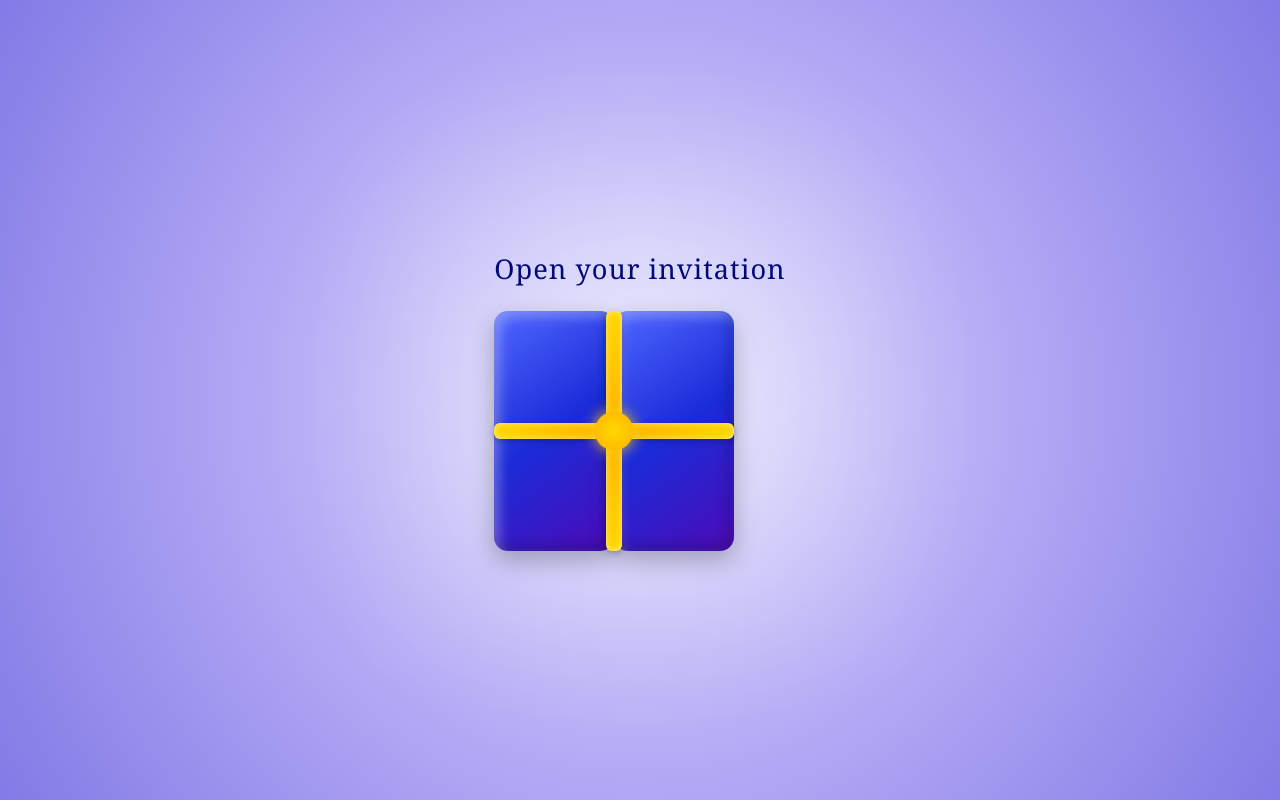
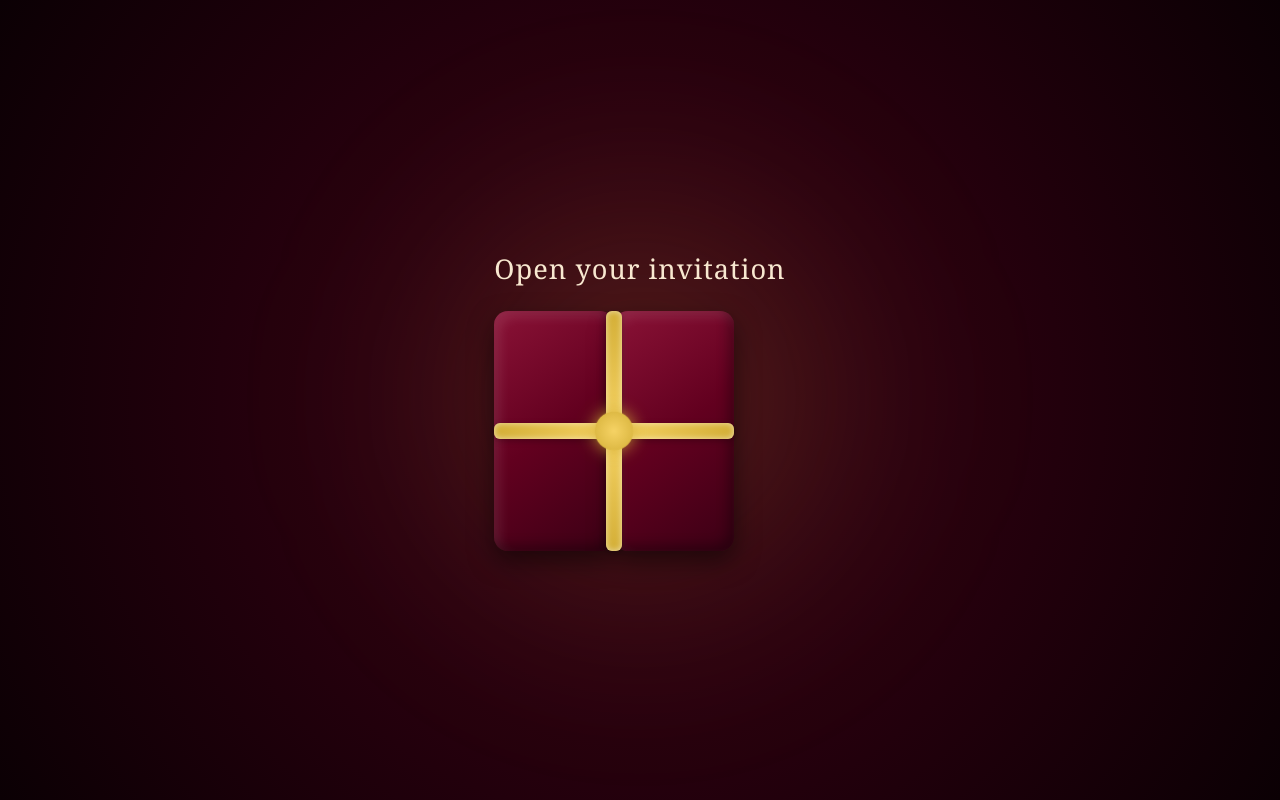
Before and after one commit to RAMAMOORTHIA/bala-preethi-engagement, a React (Vite) app: page / in a window 1280 px wide. Both pictures are taken after a click on the button "English". Built offline with nearby package versions, Linux system fonts and the light colour scheme; a web font is replaced by a local one.

Commit message:
gift wrapper color change

```diff
--- a/src/components/GiftWrapper.css
+++ b/src/components/GiftWrapper.css
@@ -2,8 +2,14 @@
   position: fixed;
   inset: 0;
 
-  /* Elegant wedding background */
-  background: radial-gradient(circle at center, #e3e3fd, #b2a9f5, #837ae6);
+  /* Background color matching your engagement website */
+  background: radial-gradient(
+    circle at center,
+    #3b0015 0%,
+    #25000d 50%,
+    #0b0004 100%
+  );
+
   display: flex;
   align-items: center;
   justify-content: center;
@@ -11,14 +17,21 @@
   overflow: hidden;
 }
 
-/* subtle background glow */
+/* Background golden glow */
+
 .gift-wrapper-container::before {
   content: "";
   position: absolute;
-  width: 500px;
-  height: 500px;
-  background: radial-gradient(circle, rgba(255, 255, 255, 0.4), transparent);
-  filter: blur(60px);
+  width: 600px;
+  height: 600px;
+
+  background: radial-gradient(
+    circle,
+    rgba(212, 175, 55, 0.2),
+    transparent 70%
+  );
+
+  filter: blur(80px);
   animation: glowMove 6s ease-in-out infinite alternate;
 }
 
@@ -26,6 +39,7 @@
   from {
     transform: translateY(-20px);
   }
+
   to {
     transform: translateY(20px);
   }
@@ -37,9 +51,9 @@
 }
 
 .gift-heading {
-  font-family: "Georgia", serif;
+  font-family: Georgia, serif;
   font-size: 1.7rem;
-  color: #00087a;
+  color: #f8e8d0;
   margin-bottom: 24px;
   letter-spacing: 1px;
   animation: fadeInText 1s ease-in-out;
@@ -50,6 +64,7 @@
     opacity: 0;
     transform: translateY(-12px);
   }
+
   to {
     opacity: 1;
     transform: translateY(0);
@@ -65,32 +80,33 @@
   perspective: 800px;
 }
 
-/* Hover feel */
+/* Hover effect */
+
 .gift-box-wrapper:hover {
   transform: scale(1.05);
 }
 
-/* Gift halves */
+/* Gift box */
+
 .gift-half {
   position: absolute;
   width: 50%;
   height: 100%;
   top: 0;
 
-  /* realistic gradient */
   background: linear-gradient(
     145deg,
-    #4f67ff,
-    #1b2bd8,
-    #4d0bb7
+    #8a1236,
+    #62001f,
+    #3b0015
   );
 
   border-radius: 14px;
 
   box-shadow:
-    inset -6px -6px 12px rgba(0, 0, 0, 0.2),
-    inset 6px 6px 12px rgba(255, 255, 255, 0.3),
-    0 10px 24px rgba(0, 0, 0, 0.25);
+    inset -6px -6px 12px rgba(0, 0, 0, 0.3),
+    inset 6px 6px 12px rgba(255, 255, 255, 0.1),
+    0 10px 24px rgba(0, 0, 0, 0.5);
 
   transition: transform 1s ease-in-out;
   z-index: 1;
@@ -114,7 +130,6 @@
   transition: all 0.6s ease-in-out;
 }
 
-/* golden ribbon gradient */
 .ribbon-horizontal {
   top: 50%;
   left: 0;
@@ -123,9 +138,9 @@
 
   background: linear-gradient(
     to right,
-    #ffd700,
-    #ffb300,
-    #ffd700
+    #d4af37,
+    #f6d365,
+    #d4af37
   );
 
   transform: translateY(-50%);
@@ -144,9 +159,9 @@
 
   background: linear-gradient(
     to bottom,
-    #ffd700,
-    #ffb300,
-    #ffd700
+    #d4af37,
+    #f6d365,
+    #d4af37
   );
 
   transform: translateX(-50%);
@@ -167,8 +182,8 @@
 
   background: radial-gradient(
     circle,
-    #ffd700,
-    #ffb300
+    #f6d365,
+    #d4af37
   );
 
   border-radius: 50%;
@@ -176,35 +191,36 @@
   transform: translate(-50%, -50%);
 
   box-shadow:
-    0 0 10px rgba(255, 215, 0, 0.8),
+    0 0 10px rgba(212, 175, 55, 0.8),
     inset 0 0 6px rgba(255, 255, 255, 0.7);
 
   animation: pulseBow 1.3s infinite;
 }
 
-/* pulse animation */
-
 @keyframes pulseBow {
   0% {
     transform: translate(-50%, -50%) scale(1);
+
     box-shadow:
-      0 0 10px rgba(255, 215, 0, 0.7);
+      0 0 10px rgba(212, 175, 55, 0.7);
   }
 
   50% {
     transform: translate(-50%, -50%) scale(1.15);
+
     box-shadow:
-      0 0 18px rgba(255, 215, 0, 1);
+      0 0 20px rgba(212, 175, 55, 1);
   }
 
   100% {
     transform: translate(-50%, -50%) scale(1);
+
     box-shadow:
-      0 0 10px rgba(255, 215, 0, 0.7);
+      0 0 10px rgba(212, 175, 55, 0.7);
   }
 }
 
-/* Ribbon disappear */
+/* Open animation */
 
 .ribbonOpen .ribbon-horizontal,
 .ribbonOpen .ribbon-vertical,
@@ -213,17 +229,15 @@
   transform: scale(0);
 }
 
-/* Box split animation */
-
 .boxSplit .left {
-  transform: translateX(-160%) rotateZ(-18deg);
+  transform: translateX(-160%) rotate(-18deg);
 }
 
 .boxSplit .right {
-  transform: translateX(160%) rotateZ(18deg);
+  transform: translateX(160%) rotate(18deg);
 }
 
-/* floating sparkle effect */
+/* Sparkles */
 
 .petal-effect {
   position: absolute;
@@ -231,17 +245,21 @@
   pointer-events: none;
 }
 
-/* optional sparkle dots */
-
 .petal-effect::before,
 .petal-effect::after {
   content: "";
+
   position: absolute;
-  width: 6px;
-  height: 6px;
-  background: gold;
+
+  width: 8px;
+  height: 8px;
+
+  background: #d4af37;
+
   border-radius: 50%;
-  opacity: 0.7;
+
+  opacity: 0.8;
+
   animation: floatSparkle 4s linear infinite;
 }
 
@@ -253,7 +271,7 @@
 @keyframes floatSparkle {
   from {
     transform: translateY(0);
-    opacity: 0.7;
+    opacity: 0.8;
   }
 
   to {
```
